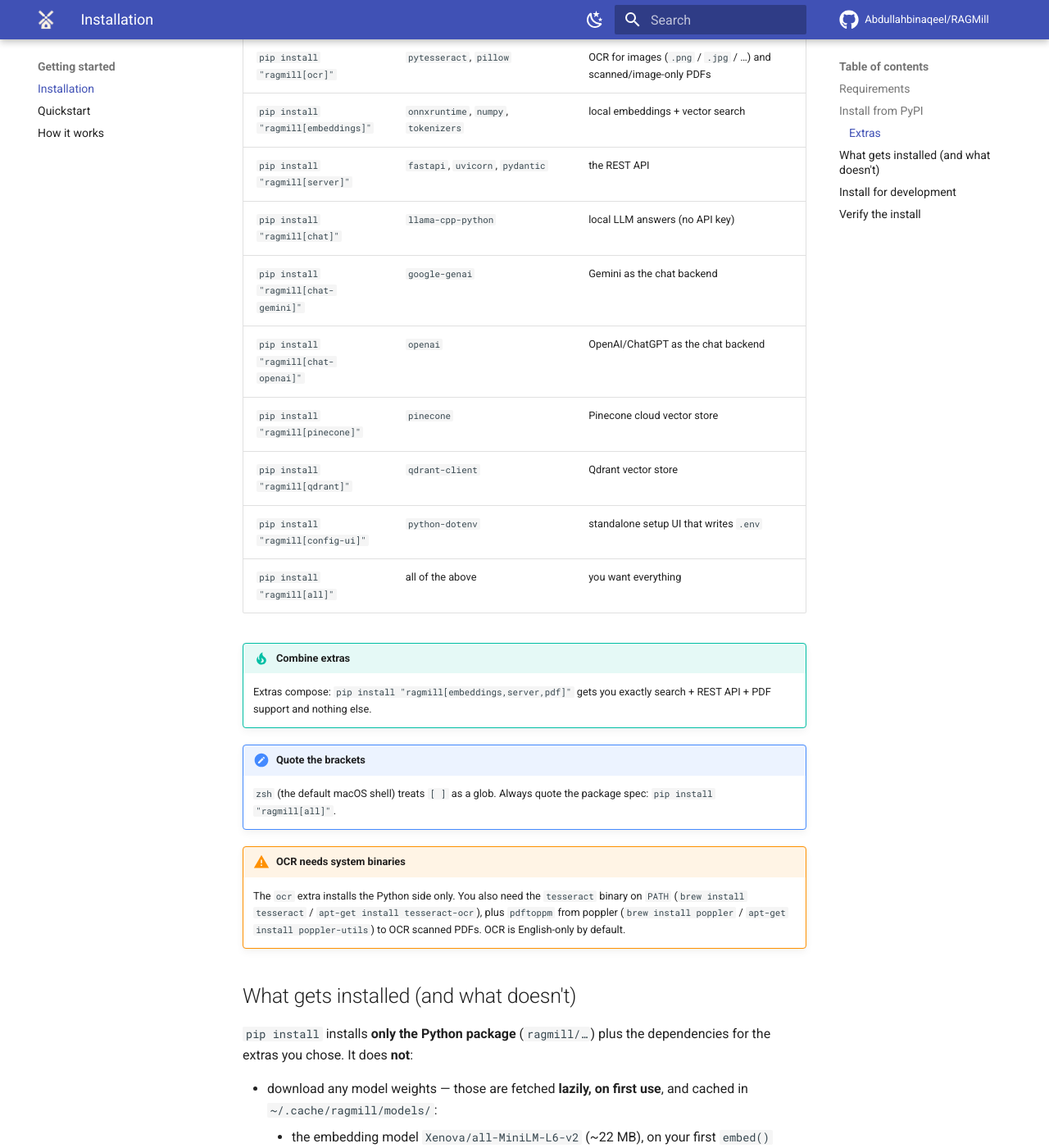
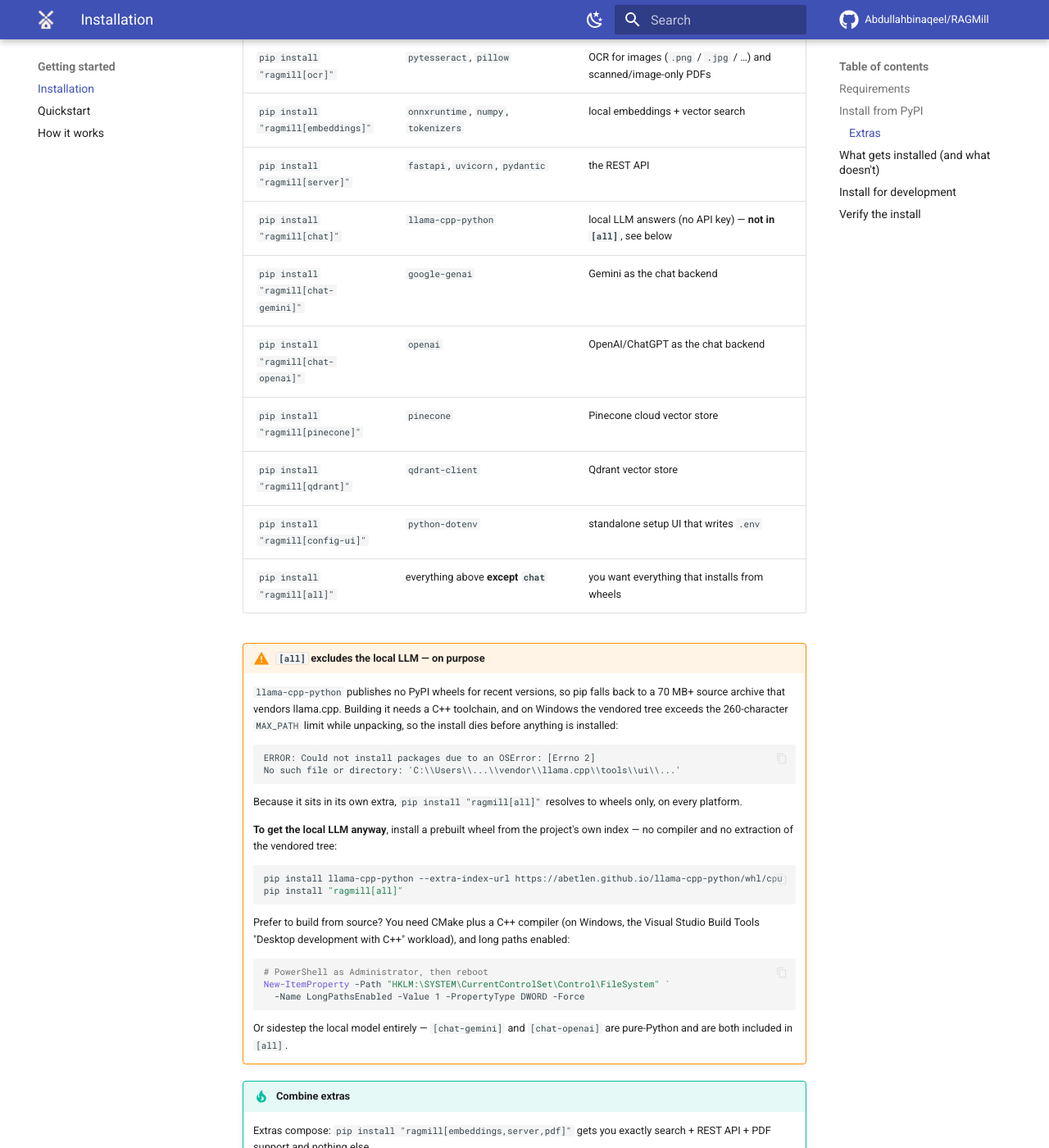
Before and after one commit to Abdullahbinaqeel/RAGMill, an MkDocs documentation site: the page built from docs/installation.md, in a window 1280 px wide and 1400 px high, scrolled down 1068 px. Shown: the whole window at 82% size. Built offline with MkDocs 1.6.1 and Material for MkDocs 9.7.7, drawn with Linux system fonts in a browser that asks for light colours; comment, search, counter and statistics services are not loaded.

Commit message:
fix: keep source-only llama-cpp-python out of [all] and [dev] (v0.4.1)
`pip install ragmill[all]` failed outright on a clean machine. The `all`
and `dev` extras listed llama-cpp-python, which publishes no PyPI wheels
for recent versions, so pip fell back to a 70MB+ sdist that vendors
llama.cpp. Building it needs a C++ toolchain, and on Windows the vendored
tree exceeds the 260-char MAX_PATH limit while unpacking, so the install
died with "OSError: [Errno 2] No such file or directory" before writing
anything at all.

The local LLM is now opt-in only via the `chat` extra, so `[all]` and
`[dev]` resolve to wheels on every platform. The local-chat tests already
fake `llama_cpp` through sys.modules, so `[dev]` never needed the real
package; drop the now-redundant llama_cpp.Llama monkeypatch.

Docs (README, installation, chat guide) explain why `[all]` omits it and
how to get the local LLM from the project's prebuilt wheel index.
TestAllExtraIsWheelInstallable guards both extras against regressing.

Co-Authored-By: Claude Opus 5 (1M context) <noreply@anthropic.com>

````diff
--- a/docs/installation.md
+++ b/docs/installation.md
@@ -33,13 +33,49 @@ pip install ragmill
 | `pip install "ragmill[ocr]"` | `pytesseract`, `pillow` | OCR for images (`.png` / `.jpg` / …) and scanned/image-only PDFs |
 | `pip install "ragmill[embeddings]"` | `onnxruntime`, `numpy`, `tokenizers` | local embeddings + vector search |
 | `pip install "ragmill[server]"` | `fastapi`, `uvicorn`, `pydantic` | the REST API |
-| `pip install "ragmill[chat]"` | `llama-cpp-python` | local LLM answers (no API key) |
+| `pip install "ragmill[chat]"` | `llama-cpp-python` | local LLM answers (no API key) — **not in `[all]`**, see below |
 | `pip install "ragmill[chat-gemini]"` | `google-genai` | Gemini as the chat backend |
 | `pip install "ragmill[chat-openai]"` | `openai` | OpenAI/ChatGPT as the chat backend |
 | `pip install "ragmill[pinecone]"` | `pinecone` | Pinecone cloud vector store |
 | `pip install "ragmill[qdrant]"` | `qdrant-client` | Qdrant vector store |
 | `pip install "ragmill[config-ui]"` | `python-dotenv` | standalone setup UI that writes `.env` |
-| `pip install "ragmill[all]"` | all of the above | you want everything |
+| `pip install "ragmill[all]"` | everything above **except `chat`** | you want everything that installs from wheels |
+
+!!! warning "`[all]` excludes the local LLM — on purpose"
+    `llama-cpp-python` publishes no PyPI wheels for recent versions, so pip falls
+    back to a 70 MB+ source archive that vendors llama.cpp. Building it needs a
+    C++ toolchain, and on Windows the vendored tree exceeds the 260-character
+    `MAX_PATH` limit while unpacking, so the install dies before anything is
+    installed:
+
+    ```
+    ERROR: Could not install packages due to an OSError: [Errno 2]
+    No such file or directory: 'C:\\Users\\...\\vendor\\llama.cpp\\tools\\ui\\...'
+    ```
+
+    Because it sits in its own extra, `pip install "ragmill[all]"` resolves to
+    wheels only, on every platform.
+
+    **To get the local LLM anyway**, install a prebuilt wheel from the project's
+    own index — no compiler and no extraction of the vendored tree:
+
+    ```bash
+    pip install llama-cpp-python --extra-index-url https://abetlen.github.io/llama-cpp-python/whl/cpu
+    pip install "ragmill[all]"
+    ```
+
+    Prefer to build from source? You need CMake plus a C++ compiler (on Windows,
+    the Visual Studio Build Tools "Desktop development with C++" workload), and
+    long paths enabled:
+
+    ```powershell
+    # PowerShell as Administrator, then reboot
+    New-ItemProperty -Path "HKLM:\SYSTEM\CurrentControlSet\Control\FileSystem" `
+      -Name LongPathsEnabled -Value 1 -PropertyType DWORD -Force
+    ```
+
+    Or sidestep the local model entirely — `[chat-gemini]` and `[chat-openai]`
+    are pure-Python and are both included in `[all]`.
 
 !!! tip "Combine extras"
     Extras compose: `pip install "ragmill[embeddings,server,pdf]"` gets you
````
Also changed, not shown: CHANGELOG.md (+5 -0 lines), README.md (+28 -3 lines), docs/guide/chat.md (+10 -1 lines), docs/guide/cli.md (+1 -1 lines), docs/index.md (+3 -3 lines), pyproject.toml (+12 -3 lines), 4 other files.
